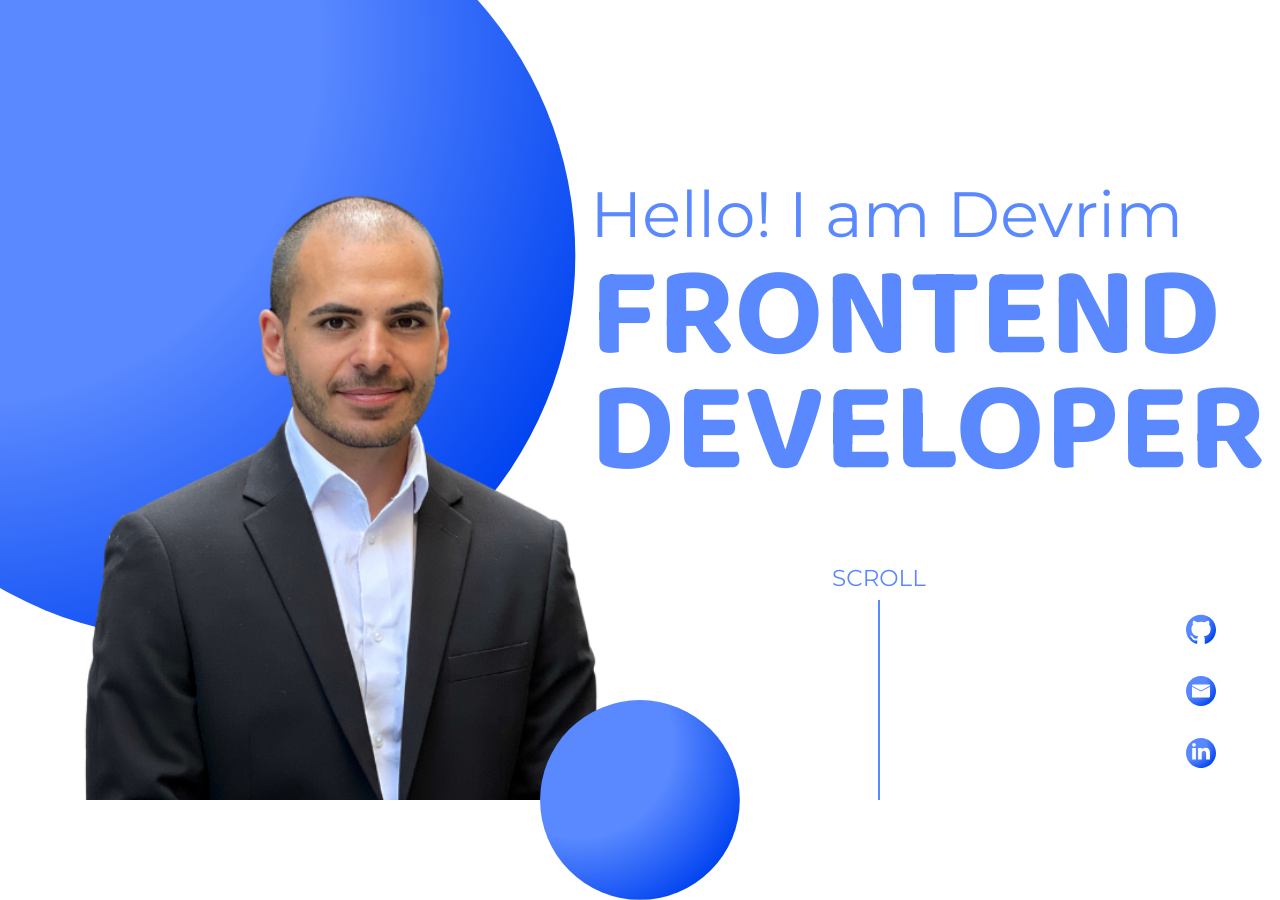
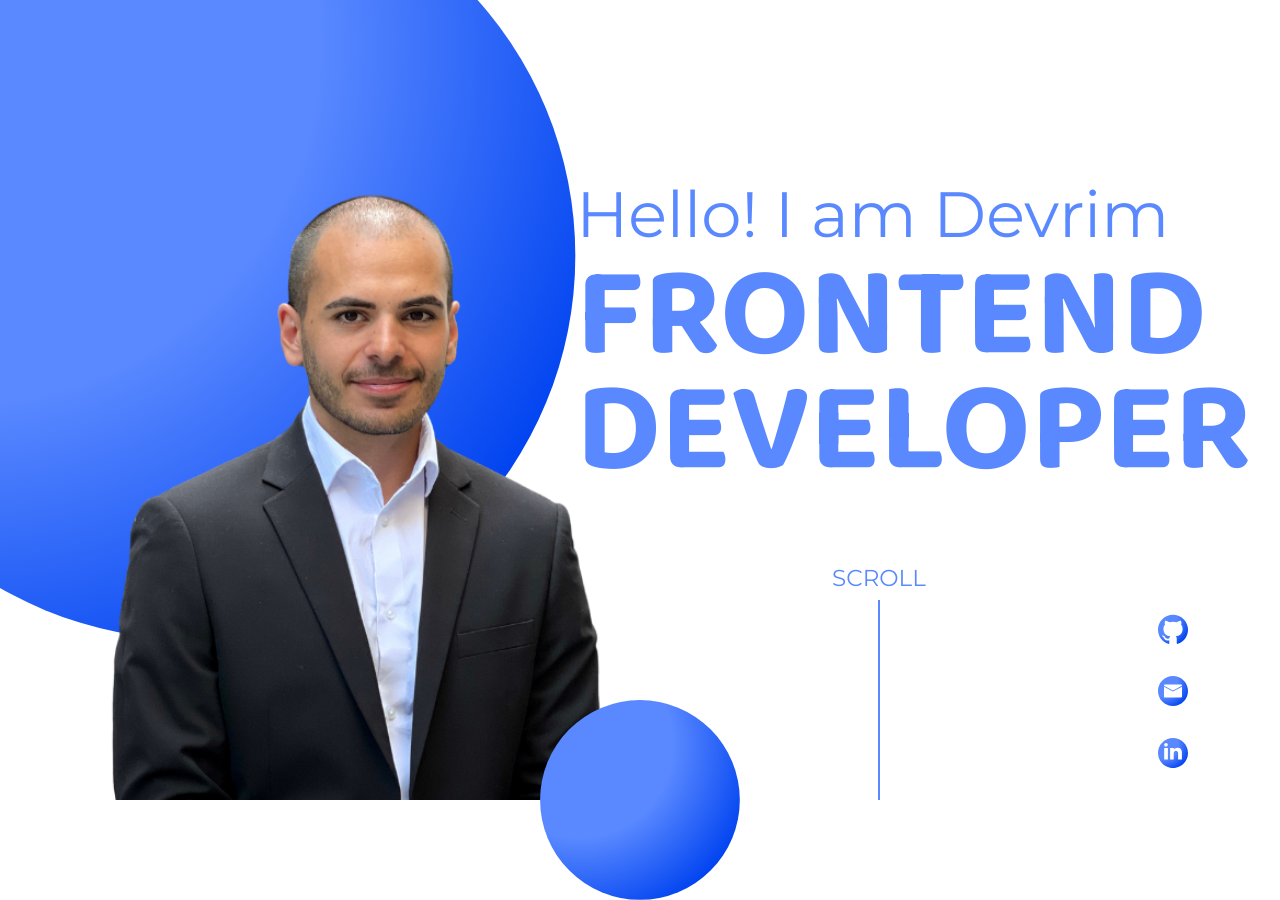
Before and after one commit to devkoepeli/portfolio, an Angular app: page / in a window 1280 px wide. Built offline with nearby package versions, Linux system fonts and the light colour scheme.

Commit message:
style: global container padding size updated

```diff
--- a/src/app/shared/styles/mixins.scss
+++ b/src/app/shared/styles/mixins.scss
@@ -7,8 +7,8 @@
 }
 
 @mixin page-margin {
-    margin-left: 64px;
-    margin-right: 64px;
+    margin-left: 92px;
+    margin-right: 92px;
 
     @media(max-width: 991.98px) {
         margin-left: 32px;
```
Also changed, not shown: src/assets/img/logo.svg (added).
